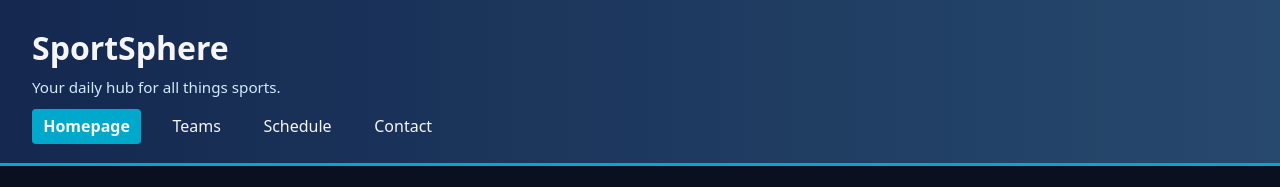
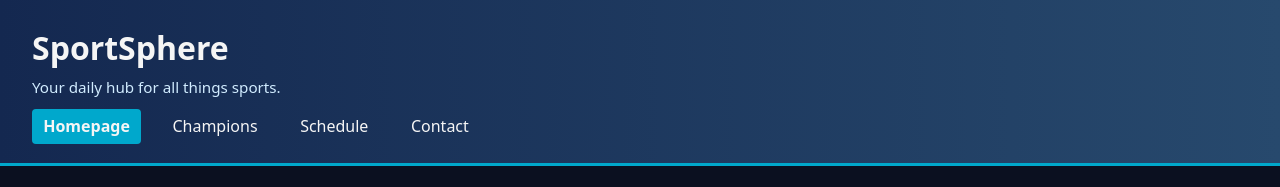
Before and after one commit to aadii31/SportsSphere, a plain HTML site: page index.html in a window 1280 px wide. Shown: the top 187 px of the page. Drawn offline with Linux system fonts and the light colour scheme.

Commit message:
Changed teams to champions

```diff
--- a/index.html
+++ b/index.html
@@ -12,7 +12,7 @@
     <p class="tagline">Your daily hub for all things sports.</p>
     <nav>
         <a href="index.html" class="active">Homepage</a>
-        <a href="teams.html">Teams</a>
+        <a href="teams.html">Champions</a>
         <a href="schedule.html">Schedule</a>
         <a href="contact.html">Contact</a>
     </nav>
```
